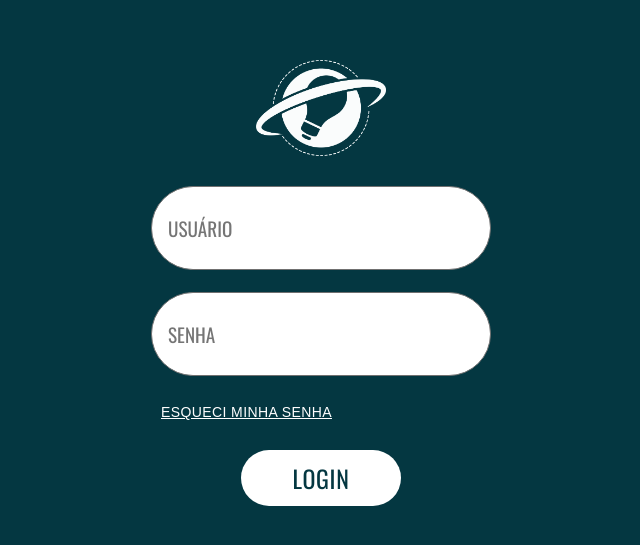
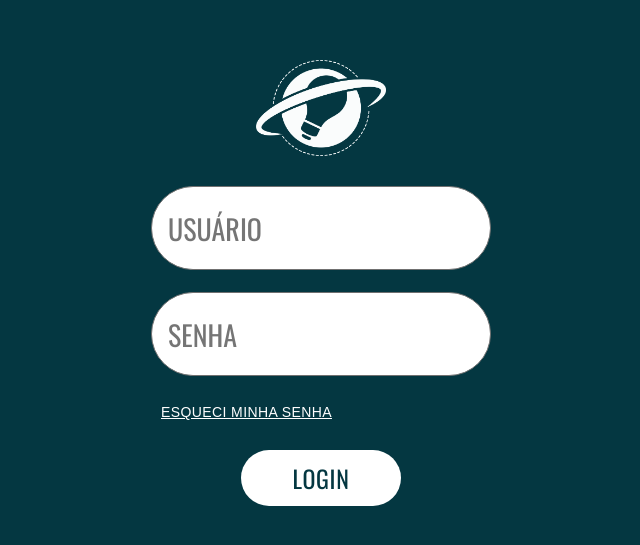
Before and after one commit to cpejr/frontend-controledeestoque, a React (Create React App) app: page / in a window 1280 px wide. Shown: the part 117-662 px from the top of the page, without its empty margins (319-959 px from the left). Built offline with nearby package versions, Linux system fonts and the light colour scheme.

Commit message:
tamanho do text

```diff
--- a/src/Pages/ListaDeProdutos/listaDeProdutosStyle.js
+++ b/src/Pages/ListaDeProdutos/listaDeProdutosStyle.js
@@ -92,7 +92,7 @@ const styles = {
         backgroundColor: brancoPadrao,
         marginTop: '3%',
         border:'0.5px solid #707070',
-        borderRadius:'20px',
+        borderRadius:'20px 20px 0px 0px',
     },
     titleContainer:{
         height: '20%',
--- a/src/Pages/Login/loginStyle.js
+++ b/src/Pages/Login/loginStyle.js
@@ -32,12 +32,12 @@ const styles = {
         backgroundColor: brancoPadrao,
         height: '10%',
         width: '100%',
-        fontSize: '120%',
+        fontSize: '28px',
         fontFamily: fontPadrao,
         color: fontCinzaEscuro,
         paddingLeft: '5%',
         alignItems: 'center',
-        outline: '0px'
+        outline: '0px',
     },
 
     typoDiv: {
--- a/src/Pages/NovoProduto/novoProdutoStyle.js
+++ b/src/Pages/NovoProduto/novoProdutoStyle.js
@@ -17,6 +17,7 @@ const styles = {
         height: '100%',
         width: '20%',
         justifyContent: "center",
+
     },
     label: {
         fontFamily: fontPadrao,
@@ -35,6 +36,7 @@ const styles = {
     },
     input: {
         height: '50px',
+        fontSize:'18px'
     },
 
 
@@ -44,6 +46,7 @@ const styles = {
         display: 'flex',
         justifyContent: 'center',
         alignItems: 'center',
+
     },
     width: '100%',
     text_box: {
@@ -52,13 +55,14 @@ const styles = {
         width: '100%',
         padding: '0',
         margin: '0',
+
     },
     textarea: {
         boxSizing: 'border-box',
         minWidth: '100%',
         maxWidth: '100%',
-        padding: '0',
-        margin: '0',
+        padding: '0px',
+        margin: '0px',
     },
 
 
```
Also changed, not shown: src/Pages/ListaDeProdutos/listaDeProdutos.js (line endings or trailing spaces).
